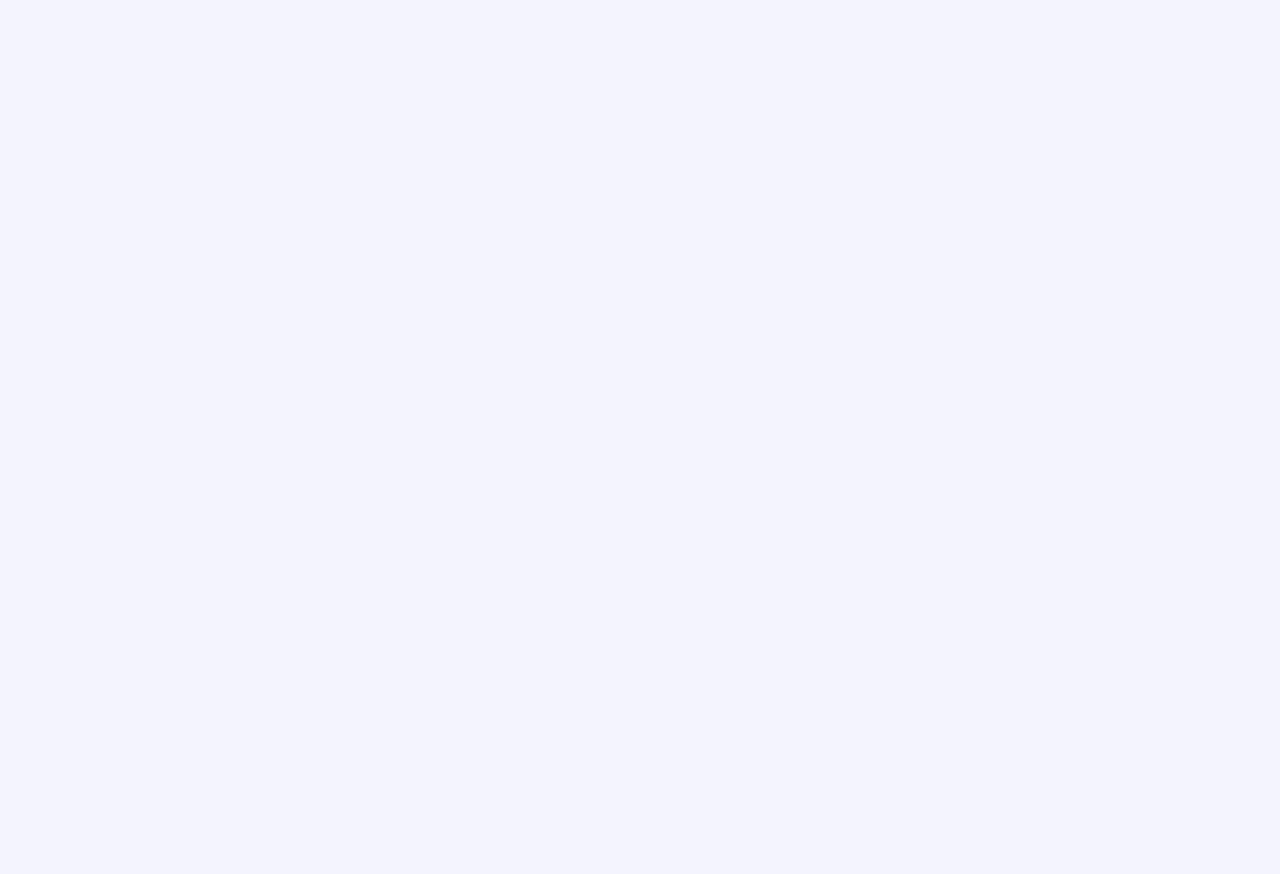
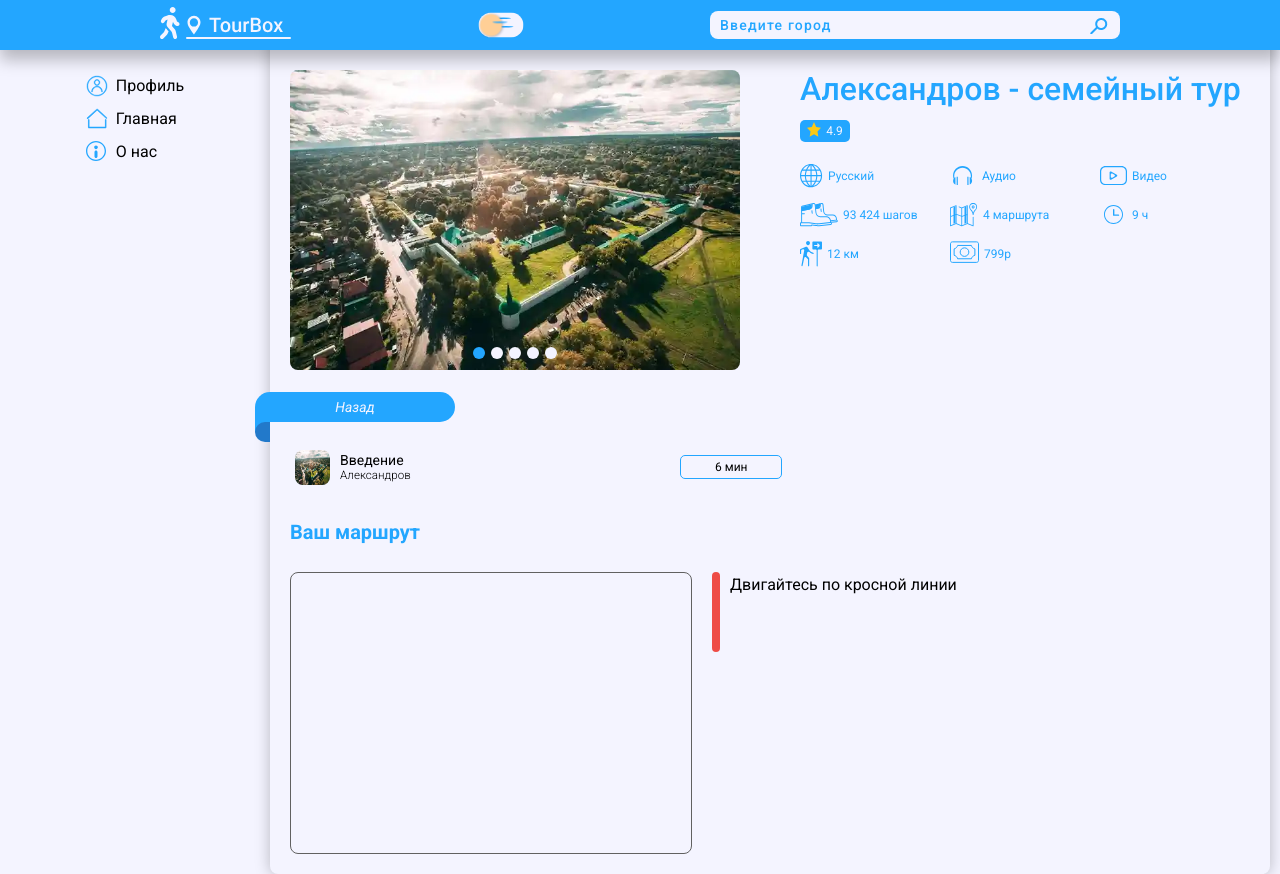
Before and after one commit to mahimka1321/testApp, a React (Create React App) app: page /testapp/router-tour in a window 1280 px wide. Before the commit this address had no page. Before the commit the page ends 800 px from the top, so only its background shows below. Built offline with nearby package versions, Linux system fonts and the light colour scheme.

Commit message:
com global 45

```diff
--- a/src/App.js
+++ b/src/App.js
@@ -6,6 +6,8 @@ import ShopTour from './tr.shop/ShopTour';
 import MobMenu from './tr.all.menu/MobMenu';
 import Profile from './tr.profile/Profile';
 import PurchasePage from './tr.sh.purchase/PurchasePage';
+import PagePurchaseTour from './tr.purchase.tour/PagePurchaseTour';
+import PageRouterTour from './tr.router.tour/PageRouterTour';
 import ScrollToTop from './ScrollToTop';
 
 function App() {
@@ -18,6 +20,8 @@ function App() {
                 <Route path="/info-tour" element={<InfoTour />}/>
                 <Route path="/shop-tour" element={<ShopTour />}/>
                 <Route path="/purchase-tour" element={<PurchasePage />}/>
+                <Route path="/tour" element={<PagePurchaseTour />}/>
+                <Route path="/router-tour" element={<PageRouterTour />}/>
             </Routes>
             <MobMenu/>
         </>
--- /dev/null
+++ b/src/tr.purchase.tour/PagePurchaseTour.jsx
@@ -0,0 +1,113 @@
+import React, { useState ,useRef } from "react";
+import { Link } from "react-router-dom";
+
+import Header from "../tr.all.header/Header";
+import Menu from "../tr.all.menu/Menu";
+import Comments from "../tr.comments/Comments";
+import InfoPageTour from "../tr.top.info.tour/InfoPageTour";
+import Hoocks from "../Hoocks";
+
+import './pagePurchaseTour.scss';
+
+import Aleks from '../assets/img/Александров/1.webp';
+
+function PagePurchaseTour() {
+    const {
+        numTheme,setNumTheme,search_active
+    }= Hoocks();
+
+    return (
+        <div className='bgb'>
+        <Header setNumTheme={setNumTheme} numTheme={numTheme} search_active={search_active}/>
+        <div className="opMbox">
+            <Menu/>
+                <div className='info__page_tour cl__container-size'
+                    style={{
+                        position:'relative',
+                        zIndex:'2'
+                    }}
+                >
+                    <div>
+                        <InfoPageTour title='Александров - семейный тур' router='4 маршрута' price='799p'/>
+                        <i className='back_btn'><Link to='/profile'>Назад</Link></i>
+                        <div className='containet__wrapper_in-tour' style={{padding:'0'}}>
+                            <Link to='/router-tour' className='popopo' style={{paddingLeft:'20px'}}>
+                                <img alt='' src={Aleks}/>
+                                <div className='sh_t__'>
+                                    <h4>Введение</h4>
+                                    <h5>Александров</h5>
+                                </div>
+                                <div className='sh_popo__'>
+                                    <p className='__nopius'>3 мин</p>
+                                </div>
+                            </Link>
+                            <Link to='/router-tour' className='popopo' style={{paddingLeft:'20px'}}>
+                                <img alt='' src={Aleks}/>
+                                <div className='sh_t__'>
+                                    <h4>Маршрут 1</h4>
+                                    <h5>Александров</h5>
+                                </div>
+                                <div className='sh_popo__'>
+                                    <p className='__nopius'>26 мин</p>
+                                </div>
+                            </Link>
+                            <Link to='/router-tour' className='popopo' style={{paddingLeft:'20px'}}>
+                                <img alt='' src={Aleks}/>
+                                <div className='sh_t__'>
+                                    <h4>Маршрут 2</h4>
+                                    <h5>Александров</h5>
+                                </div>
+                                <div className='sh_popo__'>
+                                    <p className='__nopius'>14 мин</p>
+                                </div>
+                            </Link>
+                            <Link to='/router-tour' className='popopo' style={{paddingLeft:'20px'}}>
+                                <img alt='' src={Aleks}/>
+                                <div className='sh_t__'>
+                                    <h4>Маршрут 3</h4>
+                                    <h5>Александров</h5>
+                                </div>
+                                <div className='sh_popo__'>
+                                    <p className='__nopius'>21 мин</p>
+                                </div>
+                            </Link>
+                            <Link to='/router-tour' className='popopo' style={{paddingLeft:'20px'}}>
+                                <img alt='' src={Aleks}/>
+                                <div className='sh_t__'>
+                                    <h4>Маршрут 4</h4>
+                                    <h5>Александров</h5>
+                                </div>
+                                <div className='sh_popo__'>
+                                    <p className='__nopius'>19 мин</p>
+                                </div>
+                            </Link>
+                        </div>
+                    </div>
+                    <div className='container__comments cl__container-size'
+                    style={{
+                        paddingBottom: '80px'
+                    }}>
+                        <h1 className='name__comments_container'
+                            style={{
+                                marginLeft: '20px'
+                            }}
+                        >Комментарии</h1>
+                        <div className="comments__in_container">
+                            <input className="input__field" placeholder="Написать комментарий"/>
+                            <input className="comments__in_btn" type="button"/>
+                        </div>
+                        <Comments />
+                        <Comments />
+                        <Comments />
+                        <Comments />
+                        <Comments />
+                    </div>
+                </div>
+
+            <div className="opBox opBoxTwoo"></div>
+        </div>
+    </div>
+    );
+}
+
+export default PagePurchaseTour;
--- /dev/null
+++ b/src/tr.purchase.tour/pagePurchaseTour.scss
@@ -0,0 +1,35 @@
+.comments__in_container
+{
+    display: flex;
+    align-items: center;
+    input
+    {
+        border-radius: 8px;
+        background: var(--colWhite_400);
+        box-shadow: 0px 0px 15px 0px var(--BH);
+        padding: 20px;
+        margin: 0 20px 20px 20px;
+        height: 5px;
+        color: var(--colDarck);
+    }
+    .input__field
+    {
+        width: 100%;
+        &::placeholder
+        {
+            color: var(--colDarck);
+        }
+    }
+    .comments__in_btn
+    {
+        width: 45px;
+        height: 45px;
+        margin-left: 0;
+        background: url(../assets/img/items/to_send.png) no-repeat center;
+        cursor: pointer;
+        &:active
+        {
+            transform: scale(0.9);
+        }
+    }
+}
--- /dev/null
+++ b/src/tr.router.tour/PageRouterTour.jsx
@@ -0,0 +1,62 @@
+import React from 'react';
+import { Link } from 'react-router-dom';
+
+import Header from '../tr.all.header/Header';
+import Menu from '../tr.all.menu/Menu';
+import Comments from '../tr.comments/Comments';
+import InfoPageTour from '../tr.top.info.tour/InfoPageTour';
+
+import Hoocks from '../Hoocks';
+import './pageRouterTour.scss'
+
+import Aleks from '../assets/img/Александров/1.webp';
+
+function PageRouterTour() {
+
+    const {
+        numTheme,setNumTheme,search_active
+    }= Hoocks();
+
+    return (
+        <div className='bgb'>
+            <Header setNumTheme={setNumTheme} numTheme={numTheme} search_active={search_active}/>
+            <div className="opMbox">
+                <Menu/>
+                    <div className='info__page_tour cl__container-size'
+                        style={{
+                            position:'relative',
+                            zIndex:'2'
+                        }}
+                    >
+                        <div >
+                            <InfoPageTour title='Александров - семейный тур' router='4 маршрута' price='799p'/>
+                            <i className='back_btn'><Link to='/tour'>Назад</Link></i>
+                            <div className='containet__wrapper_in-tour' style={{padding:'0'}}>
+                                <Link to='' className='popopo' style={{paddingLeft:'20px'}}>
+                                    <img alt='' src={Aleks}/>
+                                    <div className='sh_t__'>
+                                        <h4>Введение</h4>
+                                        <h5>Александров</h5>
+                                    </div>
+                                    <div className='sh_popo__'>
+                                        <p className='__nopius'>6 мин</p>
+                                    </div>
+                                </Link>
+                            </div>
+                            <div className='map__info_tour' style={{marginBottom:'20px'}}>
+                                <h1>Ваш маршрут</h1>
+                                <div>
+                                <iframe src="https://yandex.ru/map-widget/v1/?um=constructor%3A6a69bc47708634cb92c1e91fb62ff2684e9fe985d94c4b7a6b148210dca3efce&amp;source=constructor" width="400" height="280" frameborder="0"></iframe>
+                                    <p><span style={{width:'8px'}}></span>Двигайтесь по кросной линии</p>
+                                </div>
+                            </div>
+                        </div>
+                    </div>
+
+                <div className="opBox opBoxTwoo"></div>
+            </div>
+        </div>
+    );
+}
+
+export default PageRouterTour;
--- a/src/tr.sh.purchase/PurchasePage.jsx
+++ b/src/tr.sh.purchase/PurchasePage.jsx
@@ -64,7 +64,7 @@ function PurchasePage() {
                     <ul>
                         <div>
                             <Link to='/shop-tour'>Назад</Link>
-                            <Link to='/' style={styleControlTour}>Оплатить</Link>
+                            <Link to='/profile' style={styleControlTour}>Оплатить</Link>
                         </div>
                     </ul>
                 </div>
```
Also changed, not shown: src/tr.profile/Profile.jsx (+12 -0 lines), src/assets/img/items/to_send.png (added), src/tr.router.tour/pageRouterTour.scss (added).
